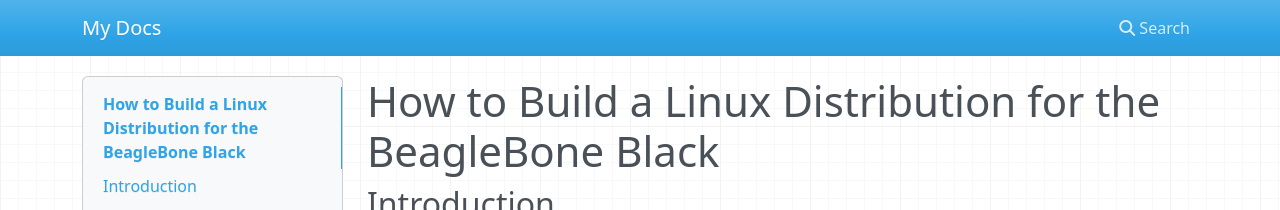
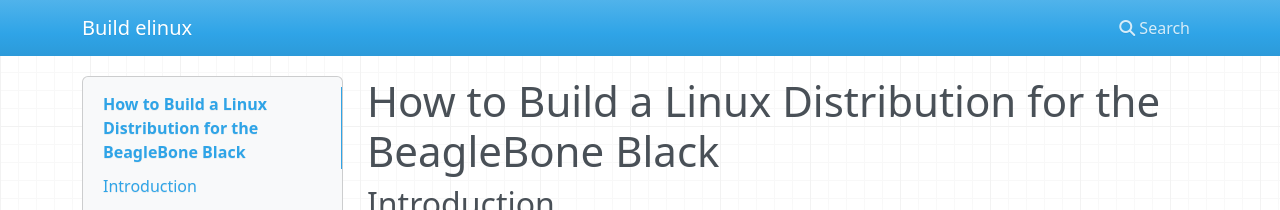
Before and after one commit to buildelinux/buildelinux, an MkDocs documentation site: the page built from docs/index.md, in a window 1280 px wide. Shown: the top 210 px of the page. Built offline with MkDocs 1.6.1, drawn with Linux system fonts in a browser that asks for light colours; nearby versions of some CDN libraries.

Commit message:
Update sitename

```diff
--- a/mkdocs.yml
+++ b/mkdocs.yml
@@ -1 +1 @@
-site_name: My Docs
+site_name: Build elinux
```
